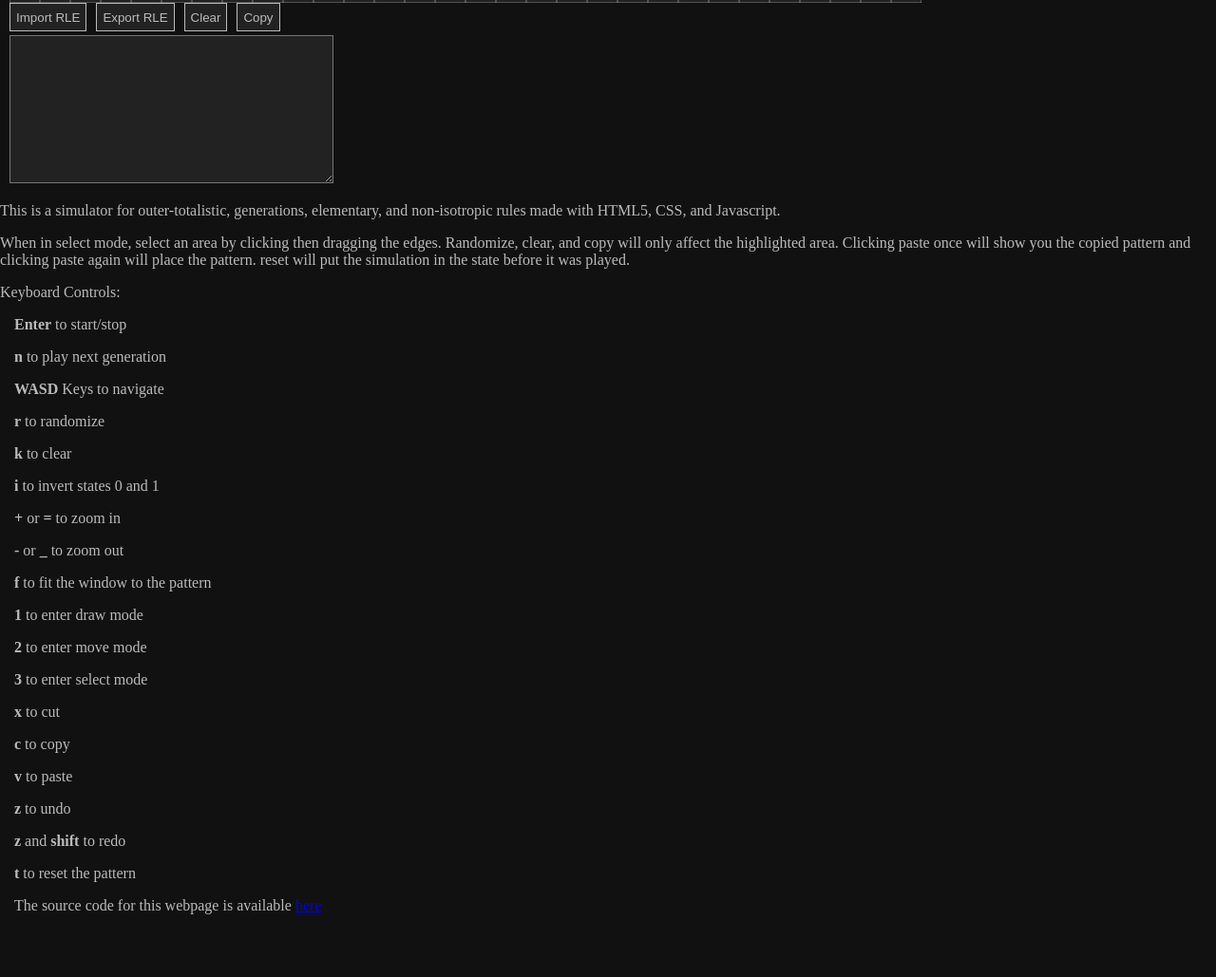
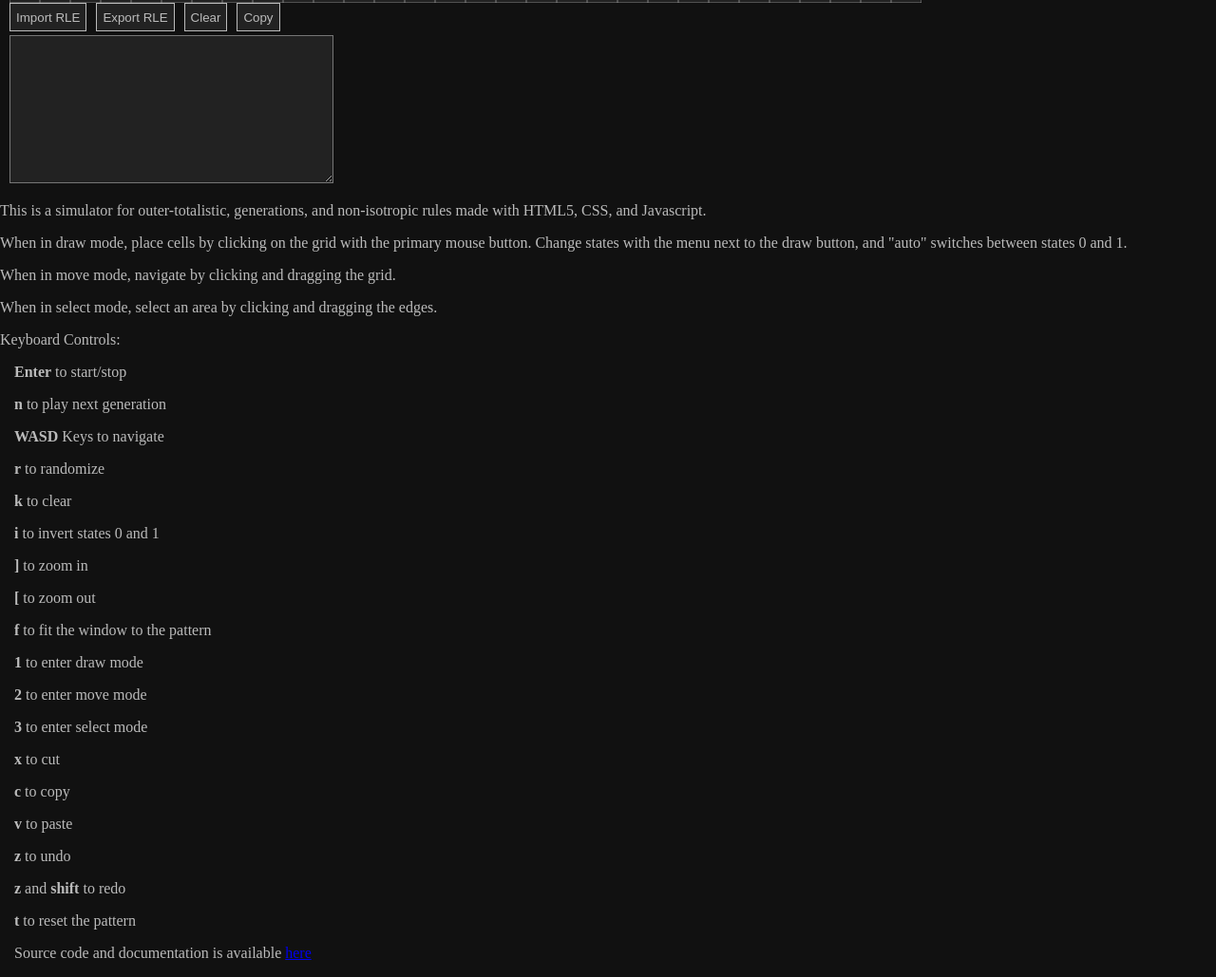
Before and after one commit to teraxtech/caplayer, a website: page index.html in a window 1280 px wide. Shown: the part 687-1716 px from the top of the page at 95% size. Before the commit the page ends 1666 px from the top, so only its background shows below. Drawn offline with nearby package versions, Linux system fonts and the light colour scheme; no server answers.

Commit message:
Updated documentation

```diff
--- a/Arise.js
+++ b/Arise.js
@@ -1189,20 +1189,21 @@ function getInput(e){
 
 //gets key inputs
 function keyInput(){
-	//- and = for zoom
-	if(key[187]||key[61]){
+	//] to zoom in
+	if(key[221]){
 		//code for zooming ralative to the cursor
 		//view.x+=(mouse.x-300)/cellWidth/view.z*0.05/1.05*frameMultiplier;
 		//view.y+=(mouse.y-200)/cellWidth/view.z*0.05/1.05*frameMultiplier;
 		view.z*=1+0.05*frameMultiplier;
 	}
-	if(key[189]||key[173]){
+	//[ to zoom out
+	if(key[219]){
 		view.z/=1+0.05*frameMultiplier;
 		//code for zooming ralative to the cursor
 		//view.x-=(mouse.x-300)/cellWidth/view.z*0.05/1.05*frameMultiplier;
 		//view.y-=(mouse.y-200)/cellWidth/view.z*0.05/1.05*frameMultiplier;
 	}
-	if((key[187]||key[189]|key[61]|key[173])&&socket&&resetEvent===null)socket.emit("zoom", {id:clientId, zoom:view.z});
+	if((key[219]||key[221])&&socket&&resetEvent===null)socket.emit("zoom", {id:clientId, zoom:view.z});
 	if(view.z<0.2&&detailedCanvas===true){
 		detailedCanvas=false;
 		if(darkMode){
--- a/index.html
+++ b/index.html
@@ -38,15 +38,15 @@
 			<div class="dropdown-content">
 				<button onclick="selectAll()">Select All</button>
 				<button onclick="fitView()">Fit View</button>
+				<button class="selectDependent" onclick="copy()">Copy</button>
+				<button class="selectDependent"  onclick="cut();">Cut</button>
 				<button onclick="paste();render()">Paste</button>
-				<button class="markerDependent"  onclick="deleteMarker();">Delete Marker</button>
-				<button class="selectDependent"  onclick="cut();">Cut</button>
-				<button class="selectDependent" onclick="copy()">Copy</button>
 				<button class="selectDependent"  onclick="randomizeGrid(selectArea);">Randomize</button>
 				<button class="selectDependent"  onclick="clearGrid();">Clear</button>
-				<button class="selectDependent"  onclick="setMark()">Set Marker</button>
 				<button class="selectDependent"  onclick="invertGrid();">Invert</button>
 				<button class="selectDependent"  onclick="incrementArea(selectArea);">Increment Area</button>
+				<button class="selectDependent"  onclick="setMark()">Set Marker</button>
+				<button class="markerDependent"  onclick="deleteMarker();">Delete Marker</button>
 			</div>
 		</div>
 		<button class="mainButton" onclick="next()">Next Generation</button>
@@ -54,7 +54,7 @@
 		<div id="undo">
 			<button class="mainButton" onclick="undo()">Undo</button>
 			<button class="mainButton" onclick="redo()">Redo</button>
-			<button class="mainButton" onclick="reset(resetStop);resetActions()">reset</button>
+			<button class="mainButton" onclick="reset(resetStop);resetActions()">Reset</button>
 		</div>
 		<div id="gens">Generation 0</div>
 	</div>
@@ -70,10 +70,6 @@
 				<td>Rule</td>
 				<td><input type="text" id="rule" placeholder="S#/B#/G#" onchange="save()" /></td>
 			</tr>
-			<!--<tr class="line ">
-				<td>Interval Between Updates</td>
-				<td><input type="text" id="interval" placeholder="time(ms)"></td>
-			</tr>-->
 			<tr class="line">
 				<td>Generations Per Update</td>
 				<td><input type="text" id="step" placeholder="integer(eg. 1,3,20)" onchange="save()" /></td>
@@ -202,11 +198,16 @@
 		</div>
 
 		<div style="display: block;">
-			<p style="clear: left;">This is a simulator for outer-totalistic, generations, elementary, and non-isotropic rules made with HTML5, CSS, and Javascript.</p>
+			<p style="clear: left;">This is a simulator for outer-totalistic, generations, and non-isotropic rules made with HTML5, CSS, and Javascript.</p>
 
 			<p>
-				When in select mode, select an area by clicking then dragging the edges. Randomize, clear, and copy will only affect the highlighted area. Clicking paste once will show you the copied pattern and clicking paste again will place the
-				pattern. reset will put the simulation in the state before it was played.
+				When in draw mode, place cells by clicking on the grid with the primary mouse button. Change states with the menu next to the draw button, and "auto" switches  between states 0 and 1.
+			</p>
+			<p>
+				When in move mode, navigate by clicking and dragging the grid.
+			</p>
+			<p>
+				When in select mode, select an area by clicking and dragging the edges.
 			</p>
 
 			<p>Keyboard Controls:</p>
@@ -217,8 +218,8 @@
 			<p><b>r</b> to randomize</p>
 			<p><b>k</b> to clear</p>
 			<p><b>i</b> to invert states 0 and 1</p>
-			<p><b>+</b> or <b>=</b> to zoom in</p>
-			<p><b>-</b> or <b>_</b> to zoom out</p>
+			<p><b>]</b> to zoom in</p>
+			<p><b>[</b> to zoom out</p>
 			<p><b>f</b> to fit the window to the pattern</p>
 			<p><b>1</b> to enter draw mode</p>
 			<p><b>2</b> to enter move mode</p>
@@ -230,7 +231,7 @@
 			<p><b>z</b> and <b>shift</b> to redo</p>
 			<p><b>t</b> to reset the pattern</p>
 
-			<p>The source code for this webpage is available <a href="https://github.com/teraxtech/Arise">here</a></p>
+			<p>Source code and documentation is available <a href="https://github.com/teraxtech/Arise">here</a></p>
 		</div>
 	</div>
 	<script src="/socket.io/socket.io.js"></script>
```
Also changed, not shown: README.md.
